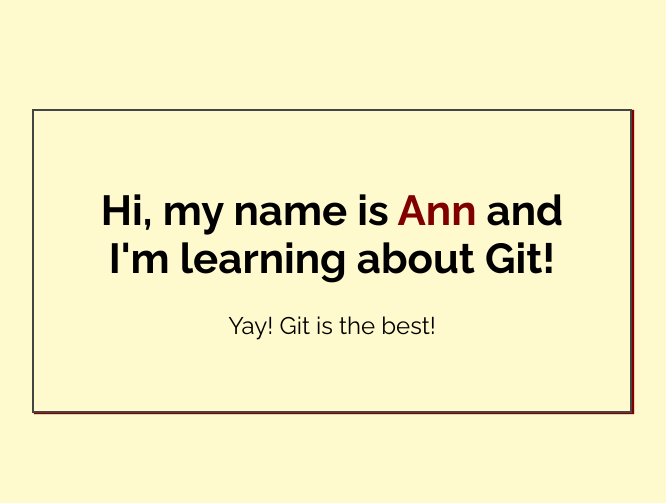
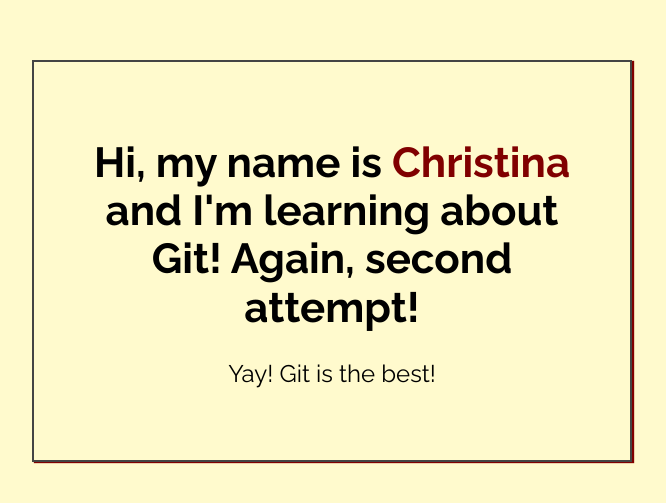
Before and after one commit to CDD25/my-first-repo2, a plain HTML site: page index.html in a window 1280 px wide. Shown: the part 139-642 px from the top of the page, without its empty margins (308-974 px from the left). Drawn offline with Linux system fonts and the light colour scheme.

Commit message:
Added name to index.html

```diff
--- a/index.html
+++ b/index.html
@@ -14,7 +14,7 @@
 <body>
 
     <div class="greeting">
-        <h1>Hi, my name is <span class="highlight">Ann</span> and I'm learning about Git! </h1>
+        <h1>Hi, my name is <span class="highlight">Christina</span> and I'm learning about Git! Again, second attempt! </h1>
 
         <p>Yay! Git is the best!</p>
     </div>
```
